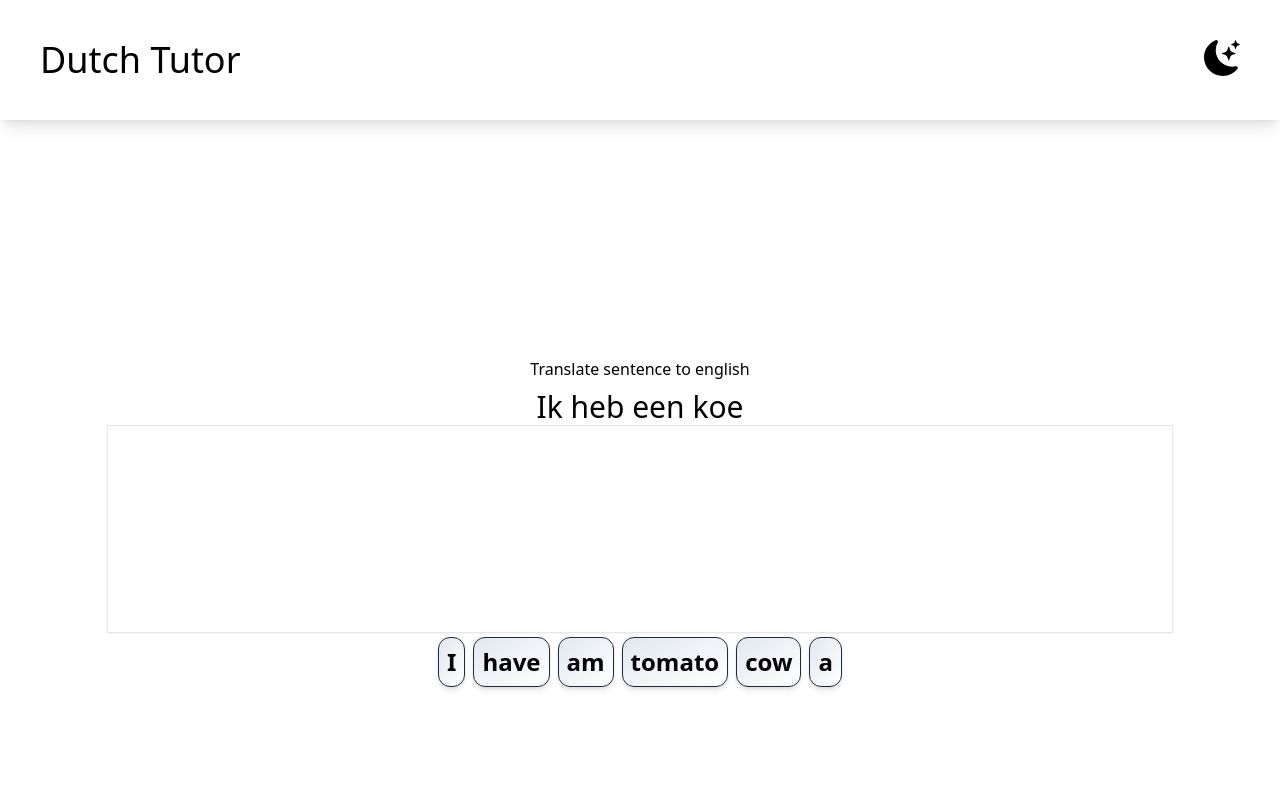
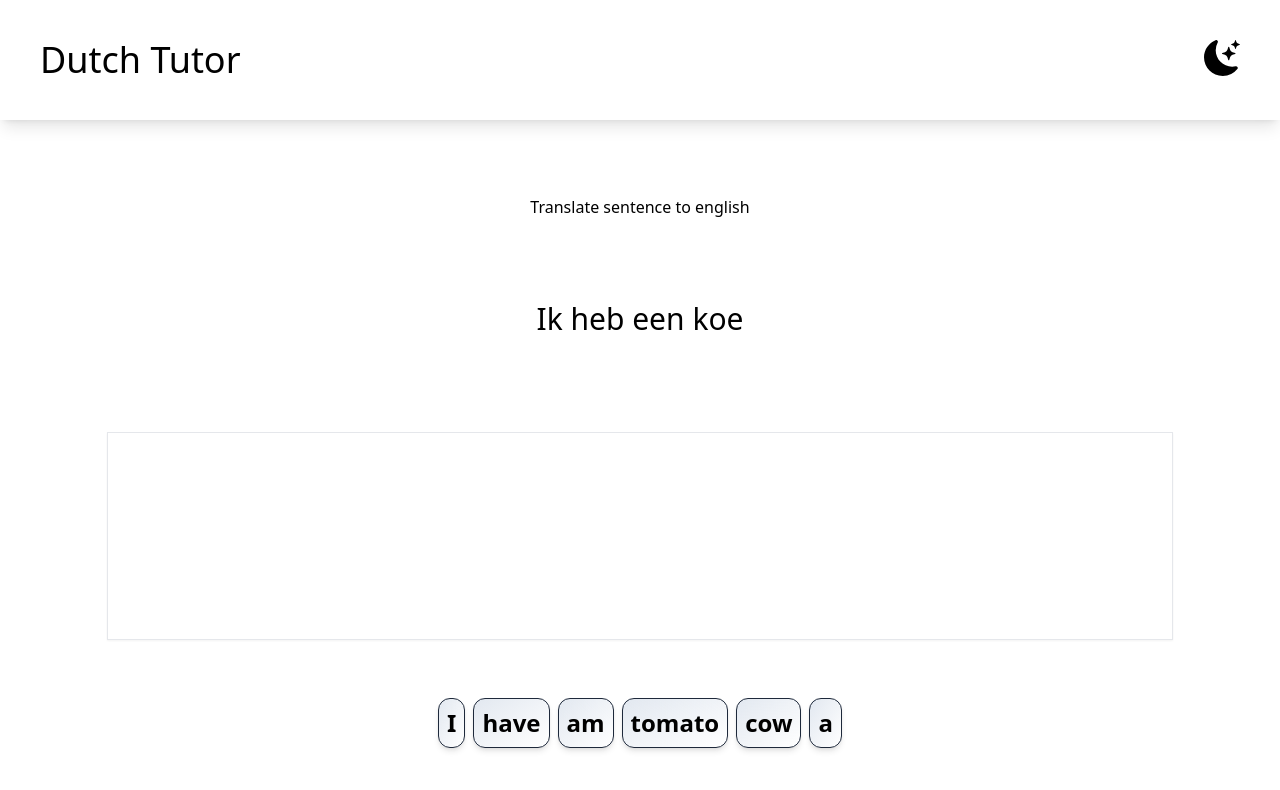
Before and after one commit to RavMRafiki/Dutch-Tutor, a React (Vite) app in the folder dutch-tutor/: page / in a window 1280 px wide. Shown: the top 790 px of the page. Built offline with nearby package versions, Linux system fonts and the light colour scheme.

Commit message:
Added second question

```diff
--- a/dutch-tutor/src/App.tsx
+++ b/dutch-tutor/src/App.tsx
@@ -6,7 +6,7 @@ import Level from './Level'
 function App() {
 
   return (
-    <div className=" h-screen">
+    <div className="h-screen">
       <Navbar />
       <Level />
     </div>
--- a/dutch-tutor/src/Level.tsx
+++ b/dutch-tutor/src/Level.tsx
@@ -1,4 +1,4 @@
-import React, { ReactElement, ReactNode } from "react";
+import React, { ReactElement, ReactNode, useEffect } from "react";
 import { useState } from "react";
 import Word from "./Word";
 
@@ -23,7 +23,7 @@ export default function Level(props: any): ReactElement {
       question: "Translate sentence to dutch",
       sentence: "They throw cabbage",
       words: ["Ze", "ga", "aardappel", "gooien", "kool"],
-      correct: ["Ze","gooien","kool"],
+      correct: ["Ze", "gooien", "kool"],
     },
   ];
   let [questionIndex, setQuestionIndex] = useState<number>(0);
@@ -40,11 +40,21 @@ export default function Level(props: any): ReactElement {
     setAnswerList(answerList.filter((w, idx) => idx !== index));
     setWordsToChoseList([...wordsToChoseList, word]);
   }
+  useEffect(() => {
+    if (questions[questionIndex].correct.toString() === answerList.toString()) {
+      setWordsToChoseList(()=>questions[questionIndex+1].words)
+      setAnswerList(()=>[])
+      setQuestionIndex((previous) => previous + 1);
+    }
+
+    return () => {};
+  }, [answerList]);
+
   return (
-    <div className=" justify-center flex items-center flex-col min-h-full w-screen">
-      <div className="m-2">{questions[questionIndex].question}</div>
-      <div className="text-3xl">{questions[questionIndex].sentence}</div>
-      <div className="flex flex-wrap border w-10/12 h-52 shadow-sm">
+    <div className=" justify-evenly flex items-center flex-col h-5/6">
+      <div className="m-2 mt-10">{questions[questionIndex].question}</div>
+      <div className="text-3xl m-10">{questions[questionIndex].sentence}</div>
+      <div className="flex flex-wrap border w-10/12 h-52 shadow-sm m-5">
         {answerList.map(
           (el: string, index: number): ReactElement => (
             <Word
--- a/dutch-tutor/src/Word.tsx
+++ b/dutch-tutor/src/Word.tsx
@@ -16,7 +16,7 @@ export default function Word({
     <div>
       <button
         onClick={()=> handleClick(word, index)}
-        className=" p-2 bg-gradient-to-br from-slate-200 rounded-xl m-1 text-2xl font-bold border-slate-800 border shadow-md"
+        className=" p-2 bg-gradient-to-br from-slate-200 rounded-xl m-1 text-2xl font-bold border-slate-800 border shadow-md hover:to-slate-500 hover:text-white"
       >
         {word}
       </button>
```
